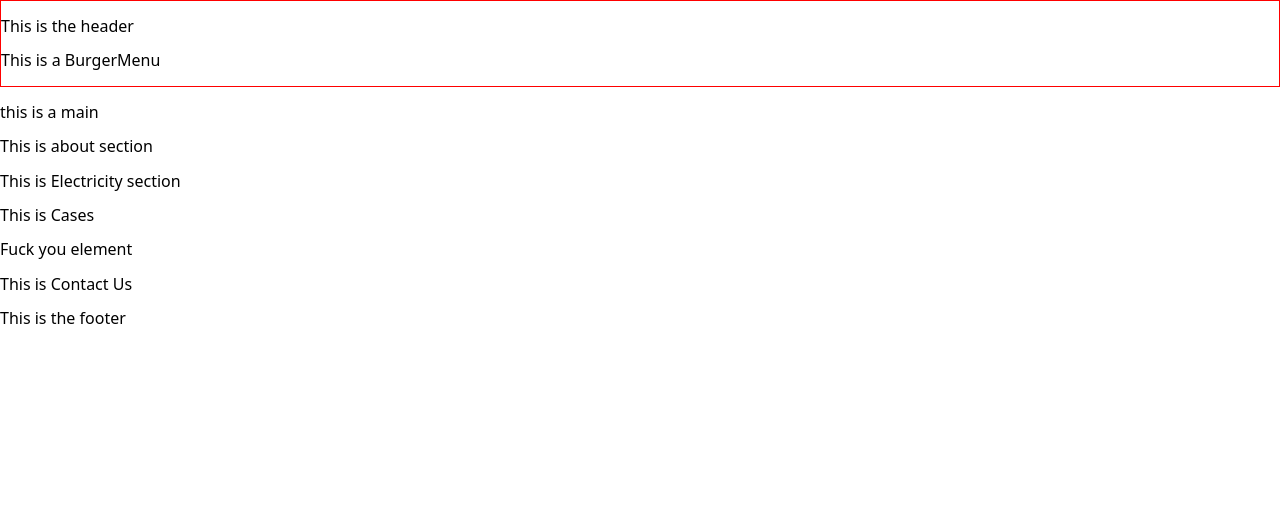
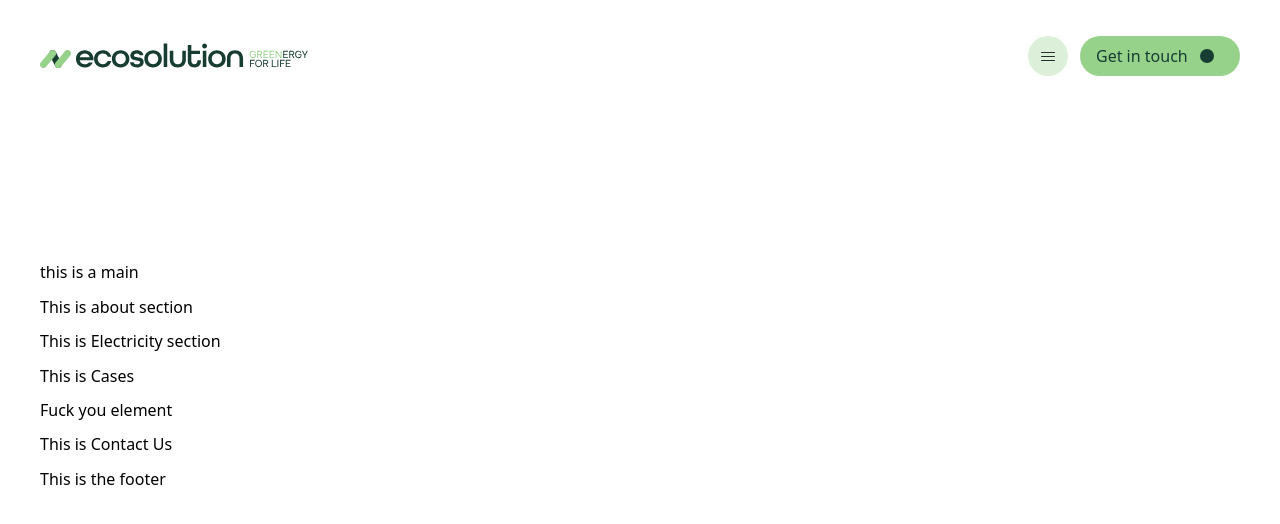
Before and after one commit to savchenkolex/ecosolution, a Next.js app: page /ecosolution/ in a window 1280 px wide. Shown: the top 524 px of the page. Built offline with nearby package versions, Linux system fonts and the light colour scheme.

Commit message:
styling header, add logo, create burger circle

```diff
--- a/app/global.css
+++ b/app/global.css
@@ -1,29 +1,34 @@
 @import 'node_modules/modern-normalize/modern-normalize.css';
+
+
+.body {
+    background-color: #EAEDF1;
+}
 
 .container {
     margin: 0 auto;
-    border: 1px solid red;
+    /* border: 1px solid red; */
+    min-width: 360px;
+    max-width: 480px;
+    padding-left: 20px;
+    padding-right: 20px;
 }
 
 
-@media screen and (min-width: 360px) {
-    .container {
-        min-width: 360px;
-        max-width: 480px;
-    }
-
-
-}
 
 @media screen and (min-width: 760px) {
     .container {
         width: 760px;
         max-width: unset;
+        padding-left: 30px;
+        padding-right: 30px;
     }
 }
 
 @media screen and (min-width: 1280px) {
     .container {
         width: 1280px;
+        padding-left: 40px;
+        padding-right: 40px;
     }
 }
--- a/components/About/About.jsx
+++ b/components/About/About.jsx
@@ -3,6 +3,10 @@ import css from './About.module.css';
 export default function About (props) {
 
     return (<>
-        <p>This is about section</p>
+        <div>
+            <div className="container">
+                <p>This is about section</p>
+            </div>
+        </div>
     </>)
 }
--- a/components/BurgerMenu/BurgerMenu.jsx
+++ b/components/BurgerMenu/BurgerMenu.jsx
@@ -3,6 +3,10 @@ import css from './BurgerMenu.module.css';
 export default function BurgerMenu (props) {
 
     return (<>
-        <p>This is a BurgerMenu</p>
+        <div className={css.burgerBox}>
+            <span className={css.burgerIcon}></span>
+            <span className={css.burgerIcon}></span>
+            <span className={css.burgerIcon}></span>
+        </div>
     </>);
 }
--- a/components/BurgerMenu/BurgerMenu.module.css
+++ b/components/BurgerMenu/BurgerMenu.module.css
@@ -0,0 +1,23 @@
+.burgerBox {
+    display: flex;
+    flex-direction: column;
+    justify-content: center;
+    align-items: center;
+    gap: 3px;
+
+    width: 40px;
+    height: 40px;
+    background-color: #DCEFD8;
+    border-radius: 50%;
+}
+
+.burgerIcon {
+    display: block;
+    /* flex-direction: column;
+    align-items: center;
+    gap: 1px; */
+    width: 14px ;
+    height: 1px;
+    border-radius: 1px;
+    background-color: #292D32;
+}
--- a/components/Cases/Cases.jsx
+++ b/components/Cases/Cases.jsx
@@ -3,6 +3,10 @@ import css from './Cases.module.css';
 export default function Cases (props) {
 
     return (<>
-        <p>This is Cases</p>
+        <div>
+            <div className="container">
+                <p>This is Cases</p>
+            </div>
+        </div>
     </>)
 }
--- a/components/ContactUs/ContactUs.jsx
+++ b/components/ContactUs/ContactUs.jsx
@@ -3,6 +3,10 @@ import css from './ContactUs.module.css';
 export default function ContactUs (props) {
 
     return (<>
-        <p>This is Contact Us</p>
+        <div>
+            <div className="container">
+                <p>This is Contact Us</p>
+            </div>
+        </div>
     </>);
 }
--- a/components/Electricity/Electricity.jsx
+++ b/components/Electricity/Electricity.jsx
@@ -3,6 +3,10 @@ import css from './Electricity.module.css';
 export default function Electricity (props) {
 
     return (<>
-        <p>This is Electricity section</p>
+        <div>
+            <div className="container">
+                <p>This is Electricity section</p>
+            </div>
+        </div>
     </>)
 }
--- a/components/FAQ/Faq.jsx
+++ b/components/FAQ/Faq.jsx
@@ -3,6 +3,10 @@ import css from './Faq.module.css';
 export default function Faq (props) {
 
     return (<>
-        <p>Fuck you element</p>
+        <div>
+            <div className="container">
+                <p>Fuck you element</p>
+            </div>
+        </div>
     </>);
 }
--- a/components/Footer/Footer.jsx
+++ b/components/Footer/Footer.jsx
@@ -2,5 +2,11 @@ import css from './Footer.module.css';
 
 export default function Footer (props) {
 
-    return (<><p>This is the footer</p></>);
+    return (<>
+        <div>
+            <div className="container">
+                <p>This is the footer</p>
+            </div>
+        </div>
+        </>);
 }
--- a/components/Header/Header.jsx
+++ b/components/Header/Header.jsx
@@ -1,12 +1,31 @@
 import BurgerMenu from "../BurgerMenu/BurgerMenu";
 import css from "./Header.module.css";
+import Image from "next/image";
+
+import Logo from "../../public/logo_ecosolution.svg";
 
 export default function Header (props) {
 
     return (<>
+    <div>
         <div className="container"  >
-            <p>This is the header</p>
-            <BurgerMenu />
+            <div className={css.headerbox}>
+                <a href="/ecosolution" className={css.logoLink}>
+                    <Image  className={css.logo}
+                            src={Logo}
+                            alt="Logo ecosolution"
+                            width={269}
+                            height={40} />
+                </a>
+                <div className={css.burgerBox} >
+                <BurgerMenu />
+                    <a className={css.getintouch} href="#">
+                        <span>Get in touch</span>
+                        <span className={css.gdot}></span>
+                    </a>
+                </div>
+            </div>
         </div>
+    </div>
     </>);
 }
--- a/components/Header/Header.module.css
+++ b/components/Header/Header.module.css
@@ -0,0 +1,58 @@
+.headerbox {
+    display: flex;
+    flex-direction: row;
+    flex-wrap: nowrap;
+    justify-content: space-between;
+    padding-top: 36px;
+    padding-bottom: 146px;
+}
+
+.logoLink {
+    display: block;
+    margin: 0;
+}
+
+.logo {
+    width: 269px;
+    height: 40px;
+}
+
+.burgerBox {
+    display: flex;
+    flex-direction: row;
+    gap: 12px
+}
+
+.getintouch {
+    display: none;
+}
+
+
+
+@media screen and (min-width: 760px) {
+    .getintouch {
+    display: flex;
+    align-items: center;
+    gap: 12px;
+    padding: 10px 16px;
+    width: 160px;
+    height: 40px;
+
+    border-radius: 500px ;
+    color: #173D33;
+    background-color: #97D28B ;
+
+    text-decoration: none;
+    }
+
+    .gdot {
+        border-radius: 50%;
+        width: 14px;
+        height: 14px;
+        background-color: #173D33;
+    }
+
+    .headerbox {
+        padding-bottom: 168px;
+    }
+}
--- a/components/Main/Main.jsx
+++ b/components/Main/Main.jsx
@@ -3,6 +3,10 @@ import css from './Main.module.css';
 export default function Main (props) {
 
     return (<>
-        <p>this is a main</p>
+        <div>
+            <div className="container">
+             <p>this is a main</p>
+            </div>
+        </div>
     </>)
 }
```
Also changed, not shown: public/logo_ecosolution.svg (added).
